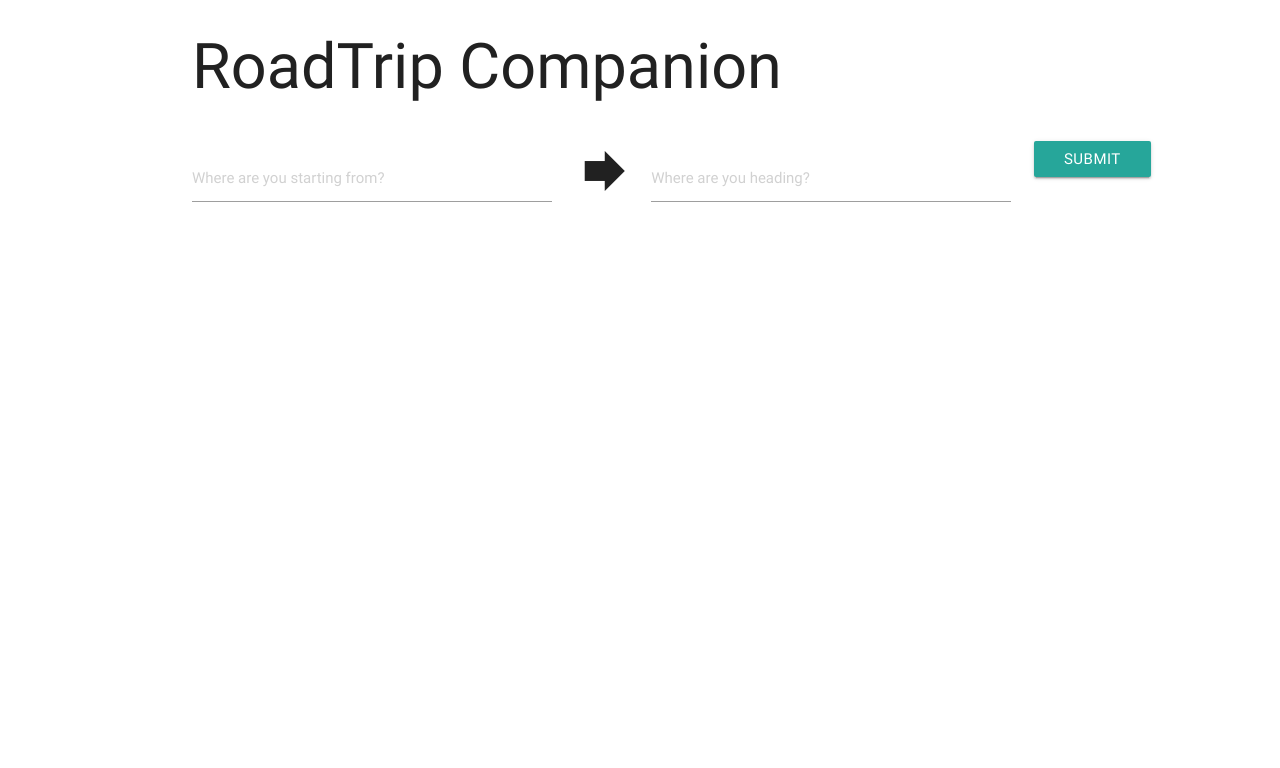
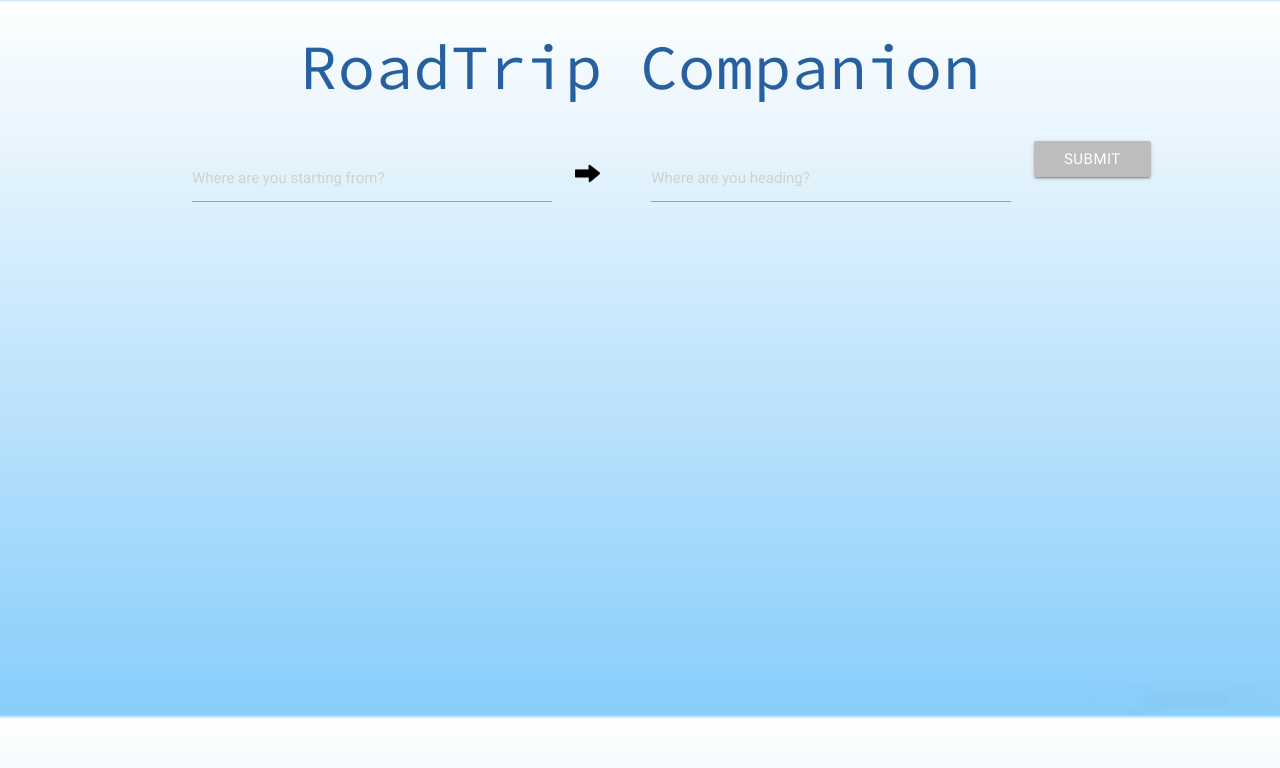
Before and after one commit to stannous2/Project1, a plain HTML site: page index.html in a window 1280 px wide. Drawn offline with nearby package versions, Linux system fonts and the light colour scheme; no server answers.

Commit message:
Forgot to push index.html as well

```diff
--- a/index.html
+++ b/index.html
@@ -4,10 +4,11 @@
     <meta charset="utf-8" />
     <meta http-equiv="X-UA-Compatible" content="IE=edge">
     <title>Page Title</title>
-    <meta name="viewport" content="width=device-width, initial-scale=1">
-    <link rel="stylesheet" type="text/css" media="screen" href="https://cdnjs.cloudflare.com/ajax/libs/materialize/0.100.2/css/materialize.css"
-    />
+    <meta name="viewport" content="width=device-width, initial-scale=1.0">
+    <link rel="stylesheet" type="text/css" media="screen" href="https://cdnjs.cloudflare.com/ajax/libs/materialize/0.100.2/css/materialize.css"/>
     <link href="https://fonts.googleapis.com/icon?family=Material+Icons" rel="stylesheet">
+    <link href="https://fonts.googleapis.com/css?family=Source+Code+Pro" rel="stylesheet">
+    <link href="./assets/css/style.css" rel="stylesheet">
 </head>
 
 
@@ -21,14 +22,14 @@
                 <div class="input-field col s5">
                     <input placeholder="Where are you starting from?" id="start" type="text" class="validate">
                 </div>
-                <div class=" col s1">
-                    <i class="medium material-icons prefix">forward</i>
+                <div class="col s1">
+                    <img src="./assets/images/arrow.png" class="arrow-icon">
                 </div>
                 <div class="input-field col s5">
                     <input placeholder="Where are you heading?" id="finish" type="text" class="validate">
                 </div>
                 <div class="col s1">
-                    <button class="btn waves-effect waves-light" id="submitButton" type="submit" name="action">Submit
+                    <button class="btn waves-effect waves-green #bdbdbd grey lighten-1" id="submitButton" type="submit" name="action">Submit
                     </button>
                 </div>
             </div>
@@ -36,15 +37,14 @@
 
         <div class="section" id="maps-weather">
             <div class="row">
-                <div class="col s6" id='mapDiv'>
+                <div class="col s8" id='mapDiv'>
 
                 </div>
-                <div class="col s6">
+                <div class="col s4">
                     <div id="weather-data"></div>
                 </div>
             </div>
         </div>
-    </div>
 
     <script src="https://code.jquery.com/jquery-3.3.1.js" integrity="sha256-2Kok7MbOyxpgUVvAk/HJ2jigOSYS2auK4Pfzbm7uH60=" crossorigin="anonymous"></script>
     <script src="https://cdnjs.cloudflare.com/ajax/libs/materialize/1.0.0-rc.2/js/materialize.min.js"></script>
```
